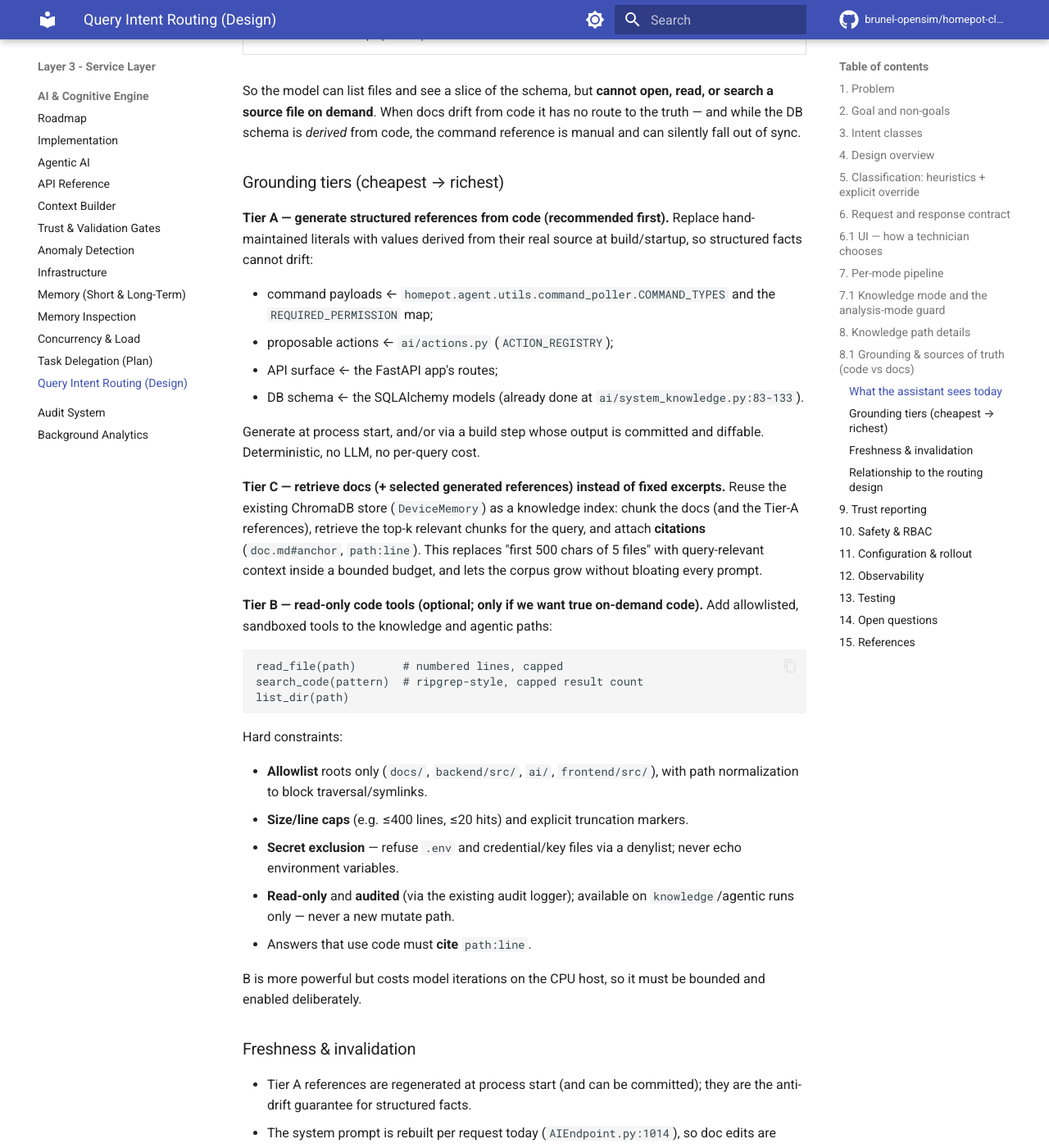
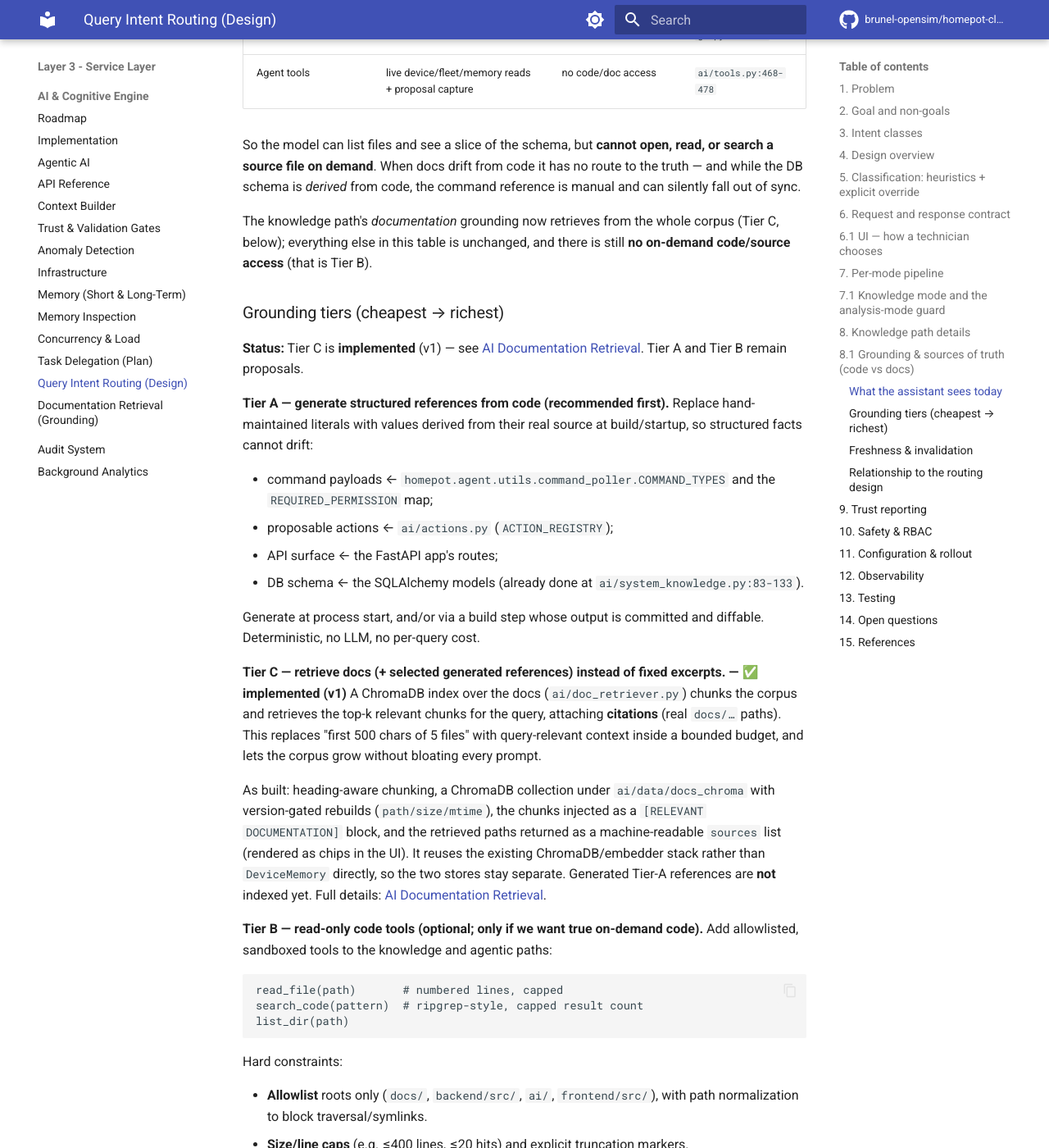
Before and after one commit to brunel-opensim/homepot-client, an MkDocs documentation site: the page built from docs/ai-query-routing.md, in a window 1280 px wide and 1400 px high, scrolled down 7498 px. Shown: the whole window at 82% size. Built offline with MkDocs 1.6.1 and Material for MkDocs 9.7.7, drawn with Linux system fonts in a browser that asks for light colours; comment, search, counter and statistics services are not loaded; the version menu is left out; some of the changed text lies outside the part shown.

Commit message:
docs(ai): document knowledge retrieval grounding
Add the retrieval grounding guide and link it from the AI documentation navigation. Update query-routing docs to reflect the implemented grounding path.

Co-authored-by: Copilot <223556219+Copilot@users.noreply.github.com>

```diff
--- a/docs/ai-query-routing.md
+++ b/docs/ai-query-routing.md
@@ -230,11 +230,13 @@ SOP assistant for HOMEPOT). It keeps the command-payload reference
 (`ai/system_knowledge.py:248-342`) and the role definitions, but drops the
 operational "diagnose the fleet" framing and the trust instruction.
 
-**Documentation context.** Expand and deepen the doc set
-(`ai/system_knowledge.py:211-246`) so how-to answers are grounded, e.g. add
-enrollment, credentials/tokens, device lifecycle, and a FAQ; then select only
-the **relevant** docs for the query (keyword scoring first; embeddings later) to
-respect the prompt budget. The knowledge path must never present operational
+**Documentation context — implemented (v1).** The path retrieves the most
+relevant chunks from the **whole `docs/*.md` corpus** and injects them as a
+`[RELEVANT DOCUMENTATION]` block with real file paths (see
+[§8.1](#81-grounding-sources-of-truth-code-vs-docs) and
+[AI Documentation Retrieval](ai-doc-retrieval.md)). The old fixed five-doc
+excerpt list (`ai/system_knowledge.py:279-314`) is kept only as a fallback when
+retrieval returns nothing. The knowledge path must never present operational
 data as if it were live.
 
 **No proposals.** The `propose_device_action` tool is not offered to the model
@@ -251,11 +253,12 @@ the prose — is the point of reference when they diverge.
 
 | Source | What is exposed | Limits | Ref |
 |---|---|---|---|
-| README | intro prose | ~1800 chars, to first section | `ai/system_knowledge.py:20-33` |
-| Project structure | **file names only** (4 dirs) | top 15 files each | `ai/system_knowledge.py:60-81` |
-| DB schema | tables + first columns, **parsed from models** | 15 cols/table, ≤4500 chars | `ai/system_knowledge.py:83-133` |
-| Documentation | **first 500 chars** of 5 docs | fixed list | `ai/system_knowledge.py:211-246` |
-| Command reference | **hand-written literal** | static string | `ai/system_knowledge.py:257-342` |
+| README | intro prose | ~1800 chars, to first section | `ai/system_knowledge.py:36-61` |
+| Project structure | **file names only** (4 dirs) | top 15 files each | `ai/system_knowledge.py:64-97` |
+| DB schema | tables + first columns, **parsed from models** | 15 cols/table, ≤4500 chars | `ai/system_knowledge.py:99-148` |
+| Documentation (knowledge path) | **whole `docs/*.md` corpus, retrieved per query** | top-k chunks + `max_distance` cutoff | `ai/doc_retriever.py` |
+| Documentation (fallback) | **first 500 chars** of 5 docs | fixed list; used only when retrieval misses | `ai/system_knowledge.py:279-314` |
+| Command reference | **hand-written literal** | static string | `ai/system_knowledge.py:316-410` |
 | Agent tools | live device/fleet/memory reads + proposal capture | no code/doc access | `ai/tools.py:468-478` |
 
 So the model can list files and see a slice of the schema, but **cannot open,
@@ -263,7 +266,15 @@ read, or search a source file on demand**. When docs drift from code it has no
 route to the truth — and while the DB schema is *derived* from code, the command
 reference is manual and can silently fall out of sync.
 
+The knowledge path's *documentation* grounding now retrieves from the whole
+corpus (Tier C, below); everything else in this table is unchanged, and there is
+still **no on-demand code/source access** (that is Tier B).
+
 ### Grounding tiers (cheapest → richest)
+
+**Status:** Tier C is **implemented** (v1) — see
+[AI Documentation Retrieval](ai-doc-retrieval.md). Tier A and Tier B remain
+proposals.
 
 **Tier A — generate structured references from code (recommended first).**
 Replace hand-maintained literals with values derived from their real source at
@@ -280,12 +291,20 @@ Generate at process start, and/or via a build step whose output is committed and
 diffable. Deterministic, no LLM, no per-query cost.
 
 **Tier C — retrieve docs (+ selected generated references) instead of fixed
-excerpts.**
-Reuse the existing ChromaDB store (`DeviceMemory`) as a knowledge index: chunk
-the docs (and the Tier-A references), retrieve the top-k relevant chunks for the
-query, and attach **citations** (`doc.md#anchor`, `path:line`). This replaces
-"first 500 chars of 5 files" with query-relevant context inside a bounded budget,
-and lets the corpus grow without bloating every prompt.
+excerpts. — ✅ implemented (v1)**
+A ChromaDB index over the docs (`ai/doc_retriever.py`) chunks the corpus and
+retrieves the top-k relevant chunks for the query, attaching **citations** (real
+`docs/…` paths). This replaces "first 500 chars of 5 files" with query-relevant
+context inside a bounded budget, and lets the corpus grow without bloating every
+prompt.
+
+As built: heading-aware chunking, a ChromaDB collection under `ai/data/docs_chroma`
+with version-gated rebuilds (`path/size/mtime`), the chunks injected as a
+`[RELEVANT DOCUMENTATION]` block, and the retrieved paths returned as a
+machine-readable `sources` list (rendered as chips in the UI). It reuses the
+existing ChromaDB/embedder stack rather than `DeviceMemory` directly, so the two
+stores stay separate. Generated Tier-A references are **not** indexed yet. Full
+details: [AI Documentation Retrieval](ai-doc-retrieval.md).
 
 **Tier B — read-only code tools (optional; only if we want true on-demand code).**
 Add allowlisted, sandboxed tools to the knowledge and agentic paths:
@@ -381,6 +400,14 @@ operational path.
   (assert the gate/envelope path is not invoked) and returns informational
   `trust`; a `diagnostic` query is byte-for-byte the current behaviour; proposals
   are only ever produced on the operational path.
+- **Grounding tests (Tier C) — implemented:** `backend/tests/test_ai_doc_retrieval.py`
+  exercises the real ChromaDB index with a deterministic embedder (retrieval
+  relevance + real source, heading metadata, reindex on corpus change,
+  stable-corpus no-op, empty query, distance cutoff, long-section windowing,
+  missing docs dir); the knowledge-path tests assert the `[RELEVANT DOCUMENTATION]`
+  block, the `sources` response field, and that the fixed-doc fallback is not used
+  on a retrieval hit; the frontend tests cover the UI source chips. See
+  [AI Documentation Retrieval § Testing](ai-doc-retrieval.md#testing).
 5. **Naming:** `knowledge` vs `informational` vs `general`; and the new
    `trust_mode` label.
 6. **Grounding scope:** do we ship Tier A alone in v1, or A + C? (Proposed: A
@@ -391,10 +418,10 @@ operational path.
    (startup vs explicit reindex).
 8. **Citations in the UI:** render `path:line` / `doc#anchor` as links, or plain
    text?
-- **Grounding tests:** a drift test asserting the generated Tier-A references
-  match `COMMAND_TYPES`/`ACTION_REGISTRY`; retrieval returns cited chunks within
-  the prompt budget; Tier-B tools reject paths outside the allowlist, `.env`, and
-  oversized reads.
+- **Grounding tests (Tier A / Tier B — not yet implemented):** a drift test
+  asserting generated Tier-A references match `COMMAND_TYPES`/`ACTION_REGISTRY`;
+  Tier-B tools reject paths outside the allowlist, `.env`, and oversized reads.
+  (Tier C retrieval is covered by the grounding tests above.)
 
 ## 14. Open questions
 
@@ -414,13 +441,18 @@ operational path.
 
 - `backend/src/homepot/app/api/API_v1/Endpoints/AIEndpoint.py` — `/ai/query`
   handler (context assembly, gates, insights, trust injection, proposals).
-- `ai/system_knowledge.py` — system prompt, documentation context, command
-  reference.
+- `ai/system_knowledge.py` — system prompt, documentation context (fallback),
+  command reference.
+- `ai/doc_retriever.py` — the Tier C documentation index/retrieval
+  (`DocRetriever`); configured by the `docs:` section of `ai/config.yaml`.
 - `ai/tools.py` — the agent's tool set (live-data reads + proposal capture; no
   code access today).
 - `ai/gates/` — the validation envelope (A–E) and `EnvelopeResult`.
 - `frontend/src/components/Dashboard/AskAIWidget.jsx` and
   `frontend/src/services/api.js` (`api.ai.query`) — the chat surface and the
   mode plumbing described in § 6.1.
+- [AI Documentation Retrieval](ai-doc-retrieval.md) — the implemented Tier C
+  grounding layer.
+- [AI Memory](ai-memory.md) — the shared ChromaDB stack.
 - [Agentic AI](ai-agentic.md), [Trust & Validation Gates](ai-validation-gates.md),
   [Task Delegation](ai-delegation-plan.md), [Concurrency & Load](ai-concurrency.md).
--- a/mkdocs.yml
+++ b/mkdocs.yml
@@ -160,6 +160,7 @@ nav:
           - Concurrency & Load: ai-concurrency.md
           - Task Delegation (Plan): ai-delegation-plan.md
           - Query Intent Routing (Design): ai-query-routing.md
+          - Documentation Retrieval (Grounding): ai-doc-retrieval.md
       - Audit System: audit-compliance.md
       - Background Analytics: backend-analytics.md
 
```
Also changed, not shown: docs/ai-doc-retrieval.md (added, +190 -0 lines).
